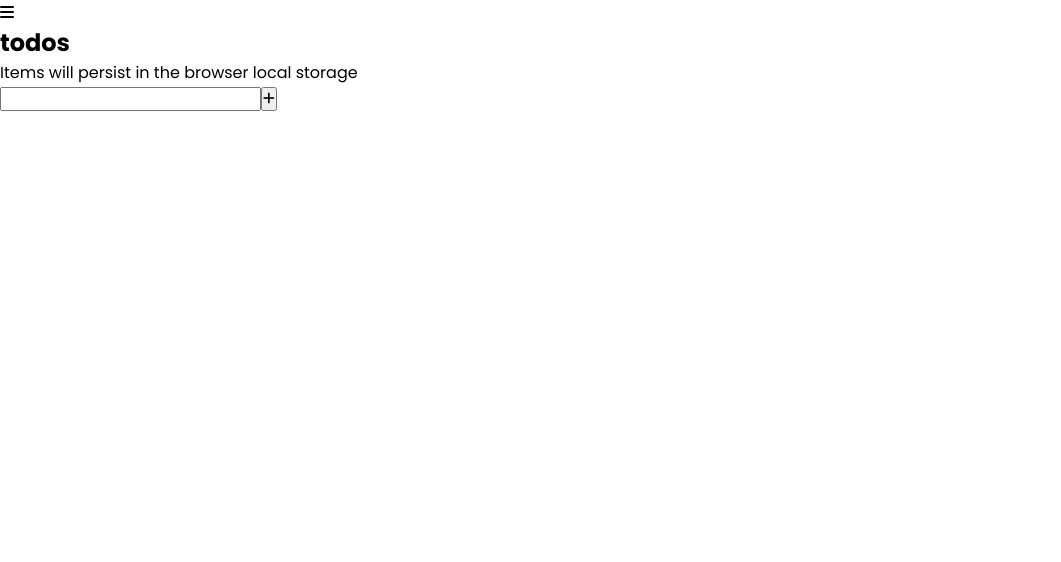
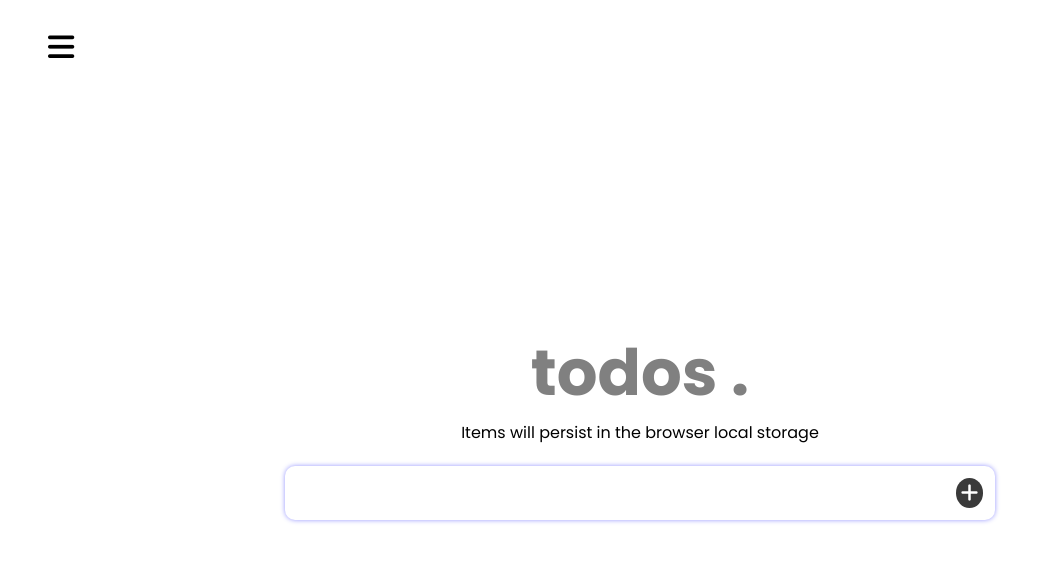
Before and after one commit to Tobby8629/todo-list, a React (Create React App) app: page / in a window 1280 px wide. Shown: the top 562 px of the page, without its empty margins (0-1061 px from the left). Built offline with nearby package versions, Linux system fonts and the light colour scheme.

Commit message:
add styles

```diff
--- a/src/App.css
+++ b/src/App.css
@@ -6,8 +6,199 @@
   font-family: 'Poppins', sans-serif;
  }
 
+ body {
+  padding: 2rem 3rem;
+ }
+
  .line {
   text-decoration: line-through;
  }
 
- /*** Home ***/
+ /*** Nav ***/
+
+ .menu i {
+   font-size: 30px;
+ }
+
+ nav ul {
+    position: absolute;
+    top: 20%;
+    transition: .3s linear;
+    background-color: whitesmoke;
+    border-radius: 5px;
+ }
+
+ .show {
+    left: 30px;
+ }
+
+ .hide {
+    left: -50%;
+ }
+
+ nav li {
+    list-style: none;
+    padding: 1rem;
+ }
+
+ nav li:last-child {
+    border-top: 1px solid grey;
+    color: gray;
+
+ }
+
+ nav a {
+    color: rgb(43, 43, 43);
+    text-decoration: none;
+ }
+
+ nav li a:focus {
+    color: rgb(124, 30, 143);
+ }
+
+ nav li a:hover {
+    color: gray;
+ }
+
+
+
+
+
+
+ /** Home **/
+
+ .all {
+  display: flex;
+  justify-content: center;
+  flex-direction: column;
+  align-items: center;
+  height: 90vh;
+ }
+
+ .all h2 {
+    font-size: 4rem;
+    text-align: center;
+    color: gray
+ }
+
+ .hea p {
+    text-align: center;
+    margin-bottom: 1rem;
+ }
+
+ .Hform {
+    background-color: white;
+    box-shadow: 0px 0px 5px 0px rgb(149, 149, 255);
+    width: 60%;
+    margin: 5px auto;
+    display: flex;
+    align-items: center;
+    padding: 7px;
+    border-radius: 10px;
+ }
+
+ .Hform input {
+    width: 100%;
+    border: none;
+    outline: none;
+ }
+
+ .Hform button {
+   margin: 5px;
+   background-color: rgb(58, 58, 58);
+   border-radius: 50%;
+   outline: none;
+   border: none;
+ }
+
+ .Hform button i {
+    font-size: 20px;
+    color: white;
+    padding: 5px;
+ }
+
+ .todos {
+    width: 60%;
+ }
+
+ .todo {
+    margin: 3px 0;
+    background-color: whitesmoke;
+    padding: .8rem .8rem;
+    display: flex;
+    justify-content: space-between;
+ }
+
+ .mssge {
+    width: 90%;
+ }
+
+.mssge input:last-child {
+    width: 80%;
+    background-color: transparent;
+    font-size: 20px;
+    outline: none;
+    border: none;
+}
+
+ .checkbox {
+    margin: 0 10px;
+ }
+
+ /** more **/
+
+ .more {
+    display: flex;
+    justify-content: space-between;
+    align-items: center;
+    width: 80%;
+ }
+
+ .more ul {
+    width: 20%;
+ }
+
+ .more li {
+    margin: 10px 0;
+    list-style: none;
+ }
+
+ .more a {
+    text-decoration: none;
+    text-transform: capitalize;
+    color: rgb(35, 34, 34);
+ }
+
+ .more .link {
+    width: 80%;
+ }
+
+ .link h3 {
+    margin: 10px 0;
+    font-size: 23px;
+ }
+
+ .link p {
+    margin: 5px 0;
+ }
+
+ .more a:focus {
+    color: rgb(91, 1, 109);
+ }
+
+ /*** Login ***/
+
+ .Lform {
+   width: 30%;
+   display: flex;
+   flex-direction: column;
+ }
+
+ .Lform input {
+    margin: 10px 0px;
+    padding: 10px;
+ }
+
+ .Lform button {
+    padding: 10px;
+ }
--- a/src/components/About.jsx
+++ b/src/components/About.jsx
@@ -4,9 +4,8 @@ import Appli from './Appli';
 import Dev from './Dev';
 
 function About() {
-//  const [Dev, setDev] = useState(false);
   return (
-    <div className="about">
+    <div className="all">
       <h2>About page.</h2>
       <div className="more">
         <ul>
--- a/src/components/Home.jsx
+++ b/src/components/Home.jsx
@@ -42,22 +42,25 @@ function Home() {
   };
 
   return (
-    <div className="home">
+    <div className="all">
       <div className="hea">
-        <h2>todos</h2>
+        <h2>todos .</h2>
         <p>Items will persist in the browser local storage</p>
       </div>
 
-      <form action="" onSubmit={handlesubmit}>
+      <form action="" onSubmit={handlesubmit} className="Hform">
         <input type="text" value={input} onChange={(e) => { setInput(e.target.value); }} />
         <button type="submit" aria-label="mute volume"><i className="fa-solid fa-plus" /></button>
       </form>
 
-      <div className="todo">
+      <div className="todos">
         {todos.map((todo) => (
           <div className="todo" key={todo.id}>
-            <input type="checkbox" checked={todo.completed} onChange={() => { handleChange(todo.id); }} />
-            <input type="text" value={todo.value} readOnly className={todo.completed ? 'line' : undefined} />
+            <div className="mssge">
+              <input type="checkbox" checked={todo.completed} onChange={() => { handleChange(todo.id); }} className="checkbox" />
+              <input type="text" value={todo.value} readOnly className={todo.completed ? 'line' : undefined} />
+            </div>
+
             <i className="fa-solid fa-trash" onClick={() => { handleDelete(todo.id); }} role="none" onKeyDown={() => { handleDelete(todo.id); }} />
           </div>
 
--- a/src/components/Login.jsx
+++ b/src/components/Login.jsx
@@ -2,10 +2,10 @@ import React from 'react';
 
 function Login() {
   return (
-    <div className="login">
+    <div className="all">
       <h2>login</h2>
-      <form action="">
-        <input type="text" />
+      <form action="" className="Lform">
+        <input type="text" placeholder='username' />
         <button type="submit" aria-label="mute volume">Login</button>
       </form>
     </div>
--- a/src/components/Navbar.jsx
+++ b/src/components/Navbar.jsx
@@ -8,10 +8,8 @@ function Navbar() {
       <div className="menu" onClick={() => { setmenu(!menu); }} onKeyDown={() => { setmenu(!menu); }} role="none">
         {menu ? <i className="fa-solid fa-xmark" /> : <i className="fa-solid fa-bars" />}
       </div>
-      {
-            menu
-        && (
-        <ul>
+
+      <ul className={menu ? 'show' : 'hide'}>
         <li>
           <Link to="/">Home</Link>
         </li>
@@ -25,8 +23,6 @@ function Navbar() {
 
         <li>Login to edit todos</li>
       </ul>
-        )
-}
 
     </nav>
   );
```
Lines whose indentation alone changed are shown as unchanged.
